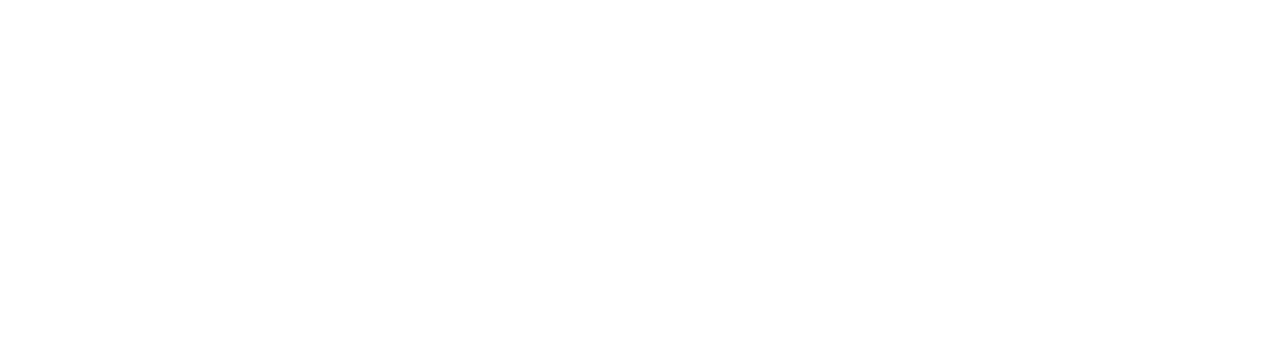
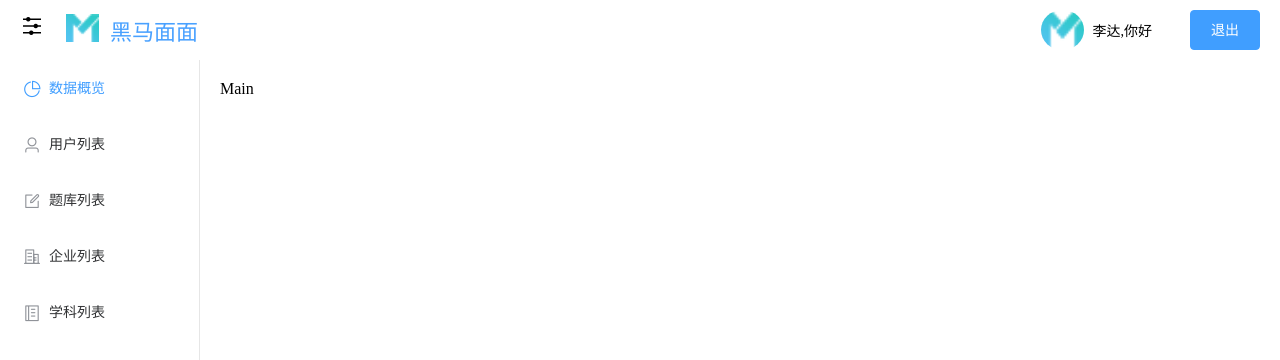
Before and after one commit to zzy101/heimamm, a Vue app: page /#/index in a window 1280 px wide. Before the commit this address led to /#/. Shown: the top 360 px of the page. Built offline with nearby package versions, Linux system fonts and the light colour scheme.

Commit message:
首页页面 - 通用布局完成

```diff
--- a/src/views/index/index.vue
+++ b/src/views/index/index.vue
@@ -0,0 +1,117 @@
+<template>
+  <el-container>
+    <el-header class="index-header">
+      <div class="header-left">
+        <i @click="isCollapse = !isCollapse" class="el-icon-s-operation"></i>
+        <img src="../../assets/login-log.png" alt />
+        <span>黑马面面</span>
+      </div>
+      <div class="header-right">
+        <img src="../../assets/login-log.png" alt />
+        <span class="username">
+          <i>李达</i>,你好
+        </span>
+        <el-button type="primary">退出</el-button>
+      </div>
+    </el-header>
+    <el-container>
+      <!-- 左边导航栏 -->
+      <el-aside width="auto">
+        <el-menu default-active="1" class="el-menu-vertical-demo" :collapse="isCollapse">
+          <!-- 数据概览 -->
+          <el-menu-item index="1">
+            <i class="el-icon-pie-chart"></i>
+            <span slot="title">数据概览</span>
+          </el-menu-item>
+          <!-- 用户列表 -->
+          <el-menu-item index="2">
+            <i class="el-icon-user"></i>
+            <span slot="title">用户列表</span>
+          </el-menu-item>
+          <!-- 题库列表 -->
+          <el-menu-item index="3">
+            <i class="el-icon-edit-outline"></i>
+            <span slot="title">题库列表</span>
+          </el-menu-item>
+          <!-- 企业列表 -->
+          <el-menu-item index="4">
+            <i class="el-icon-office-building"></i>
+            <span slot="title">企业列表</span>
+          </el-menu-item>
+          <!-- 学科列表 -->
+          <el-menu-item index="5">
+            <i class="el-icon-notebook-2"></i>
+            <span slot="title">学科列表</span>
+          </el-menu-item>
+        </el-menu>
+      </el-aside>
+      <!-- 右边主体 -->
+      <el-main>Main</el-main>
+    </el-container>
+  </el-container>
+</template>
+
+<script>
+export default {
+  data() {
+    return {
+      isCollapse: false
+    };
+  }
+};
+</script>
+
+<style lang="less">
+// 首页头部
+.index-header {
+  // background-color: red;
+  display: flex;
+  align-items: center;
+  justify-content: space-between;
+  // 头部左边
+  .header-left {
+    display: flex;
+    align-content: center;
+    i {
+      font-size: 24px;
+      margin-right: 22px;
+    }
+    img {
+      width: 33px;
+      height: 28px;
+      margin-right: 11px;
+    }
+    span {
+      font-size: 22px;
+      color: #49a1ff;
+    }
+  }
+  // 头部右边
+  .header-right {
+    display: flex;
+    align-content: center;
+    img {
+      border-radius: 50%;
+      width: 43px;
+      margin-right: 9px;
+    }
+    .username {
+      font-size: 14px;
+      margin-right: 38px;
+      display: flex;
+      align-items: center;
+      i {
+        font-style: normal;
+      }
+    }
+  }
+}
+// 首页导航栏
+.el-aside {
+  // 首页左边
+  .el-menu-vertical-demo:not(.el-menu--collapse) {
+    width: 200px;
+    min-height: 400px;
+  }
+}
+</style>
```
Also changed, not shown: src/router/router.js (+9 -0 lines).
